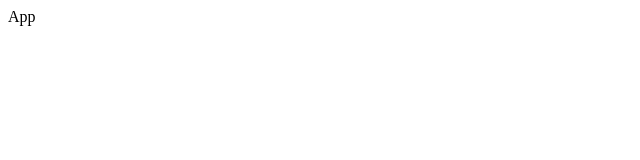
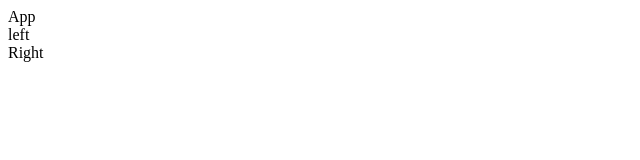
Before and after one commit to AnkitaArya04/ChatApp, a React (Vite) app in the folder Frontend/: page / in a window 1280 px wide. Shown: the top 160 px of the page, without its empty margins (0-640 px from the left). Built offline with nearby package versions, Linux system fonts and the light colour scheme.

Commit message:
chatApp is initialized

```diff
--- a/Frontend/src/App.jsx
+++ b/Frontend/src/App.jsx
@@ -1,9 +1,13 @@
 import React from 'react'
+import Left from './home/left/Left'
+import Right from './home/right/Right'
 
 const App = () => {
   return (
     <div>
       App
+      <Left/>
+      <Right/>
     </div>
   )
 }
--- /dev/null
+++ b/Frontend/src/home/left/Left.jsx
@@ -0,0 +1,11 @@
+import React from 'react'
+
+const Left = () => {
+  return (
+    <div>
+      left
+    </div>
+  )
+}
+
+export default Left
--- /dev/null
+++ b/Frontend/src/home/right/Right.jsx
@@ -0,0 +1,11 @@
+import React from 'react'
+
+const Right = () => {
+  return (
+    <div>
+      Right
+    </div>
+  )
+}
+
+export default Right
```
